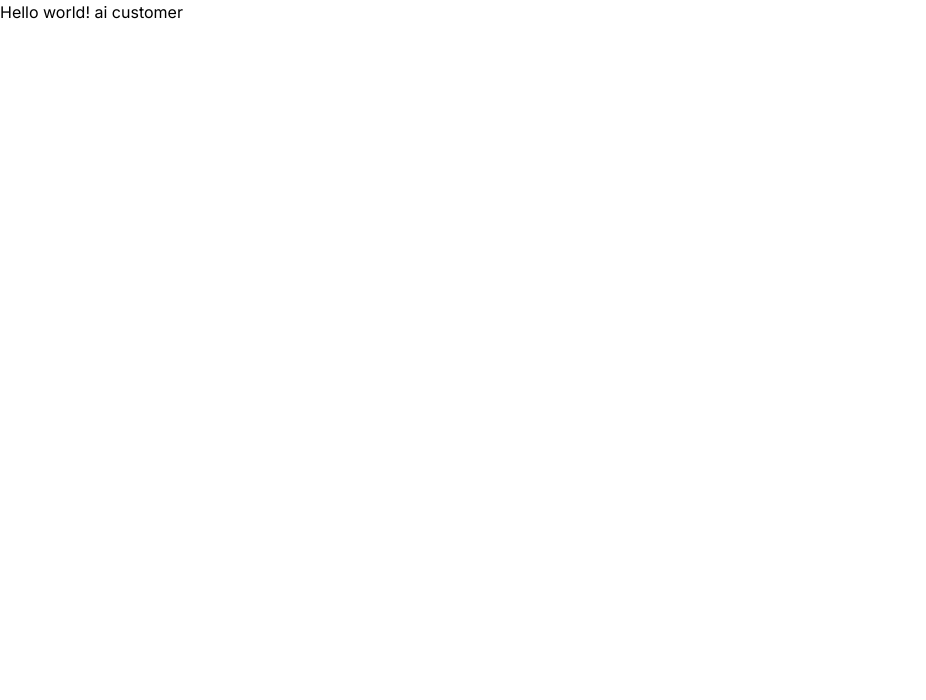
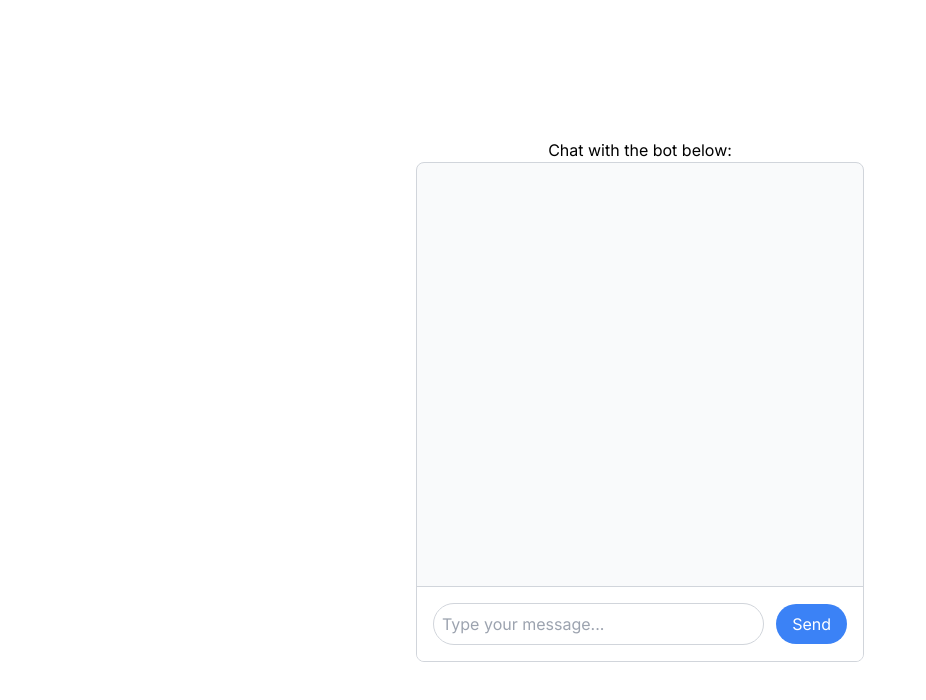
Before and after one commit to AbdullahSaeed1211/ai-customer-chatbot, a Next.js app: page / in a window 1280 px wide. Shown: the top 700 px of the page, without its empty margins (0-926 px from the left). Built offline with nearby package versions, Linux system fonts and the light colour scheme.

Commit message:
basic bot ui

```diff
--- a/app/page.tsx
+++ b/app/page.tsx
@@ -1,8 +1,10 @@
+import Chatbot from "@/components/Chatbot";
 
 export default function Home() {
   return (
-    <main>
-      <h1>Hello world! ai customer</h1>
+    <main className="h-screen flex flex-col justify-center items-center">
+      Chat with the bot below:
+      <Chatbot />
     </main>
   );
 }
--- /dev/null
+++ b/components/Chatbot.tsx
@@ -0,0 +1,61 @@
+// components/Chatbot.tsx
+'use client'
+import React, { useState } from 'react';
+
+type Message = {
+  text: string;
+  sender: 'user' | 'bot';
+};
+
+const Chatbot: React.FC = () => {
+  const [messages, setMessages] = useState<Message[]>([]);
+  const [input, setInput] = useState<string>('');
+
+  const handleSend = () => {
+    if (!input.trim()) return;
+
+    const userMessage: Message = { text: input, sender: 'user' };
+    setMessages((prevMessages) => [...prevMessages, userMessage]);
+    setInput('');
+
+    // Simulate bot response
+    setTimeout(() => {
+      const botMessage: Message = { text: `You said: ${input}`, sender: 'bot' };
+      setMessages((prevMessages) => [...prevMessages, botMessage]);
+    }, 500);
+  };
+
+  return (
+    <div className="flex flex-col w-full max-w-md h-[500px] border border-gray-300 rounded-lg bg-gray-50 overflow-hidden">
+      <div className="flex-1 p-4 overflow-y-auto">
+        {messages.map((message, index) => (
+          <div
+            key={index}
+            className={`mb-3 p-2 rounded-lg max-w-[75%] ${
+              message.sender === 'user' ? 'ml-auto bg-blue-500 text-white' : 'mr-auto bg-gray-200'
+            }`}
+          >
+            {message.text}
+          </div>
+        ))}
+      </div>
+      <div className="flex items-center p-4 bg-white border-t border-gray-300">
+        <input
+          type="text"
+          value={input}
+          onChange={(e) => setInput(e.target.value)}
+          placeholder="Type your message..."
+          className="flex-1 p-2 border border-gray-300 rounded-full outline-none focus:border-blue-500"
+        />
+        <button
+          onClick={handleSend}
+          className="ml-3 px-4 py-2 bg-blue-500 text-white rounded-full hover:bg-blue-600"
+        >
+          Send
+        </button>
+      </div>
+    </div>
+  );
+};
+
+export default Chatbot;
```
